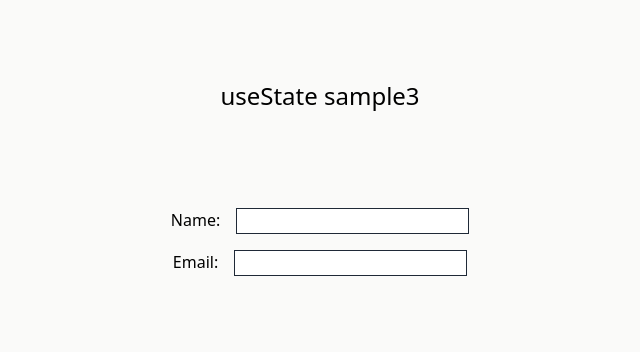
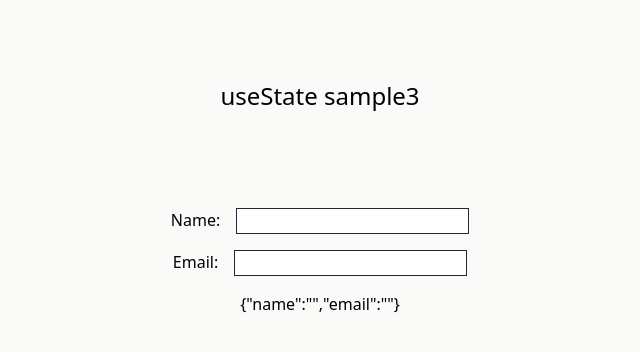
Before and after one commit to w8f/react-training, a React (Create React App) app in the folder front/: page /useStateSample3 in a window 1280 px wide. Shown: the top 352 px of the page, without its empty margins (320-960 px from the left). Built offline with nearby package versions, Linux system fonts and the light colour scheme.

Commit message:
mod: useState sample 3

```diff
--- a/front/src/component/useState/UseStateSample3.tsx
+++ b/front/src/component/useState/UseStateSample3.tsx
@@ -53,6 +53,7 @@ const UseStateSample3: FC = () => {
             ></input>
           </div>
         </form>
+        <p>{JSON.stringify(formData)}</p>
       </div>
     </div>
   );
```
